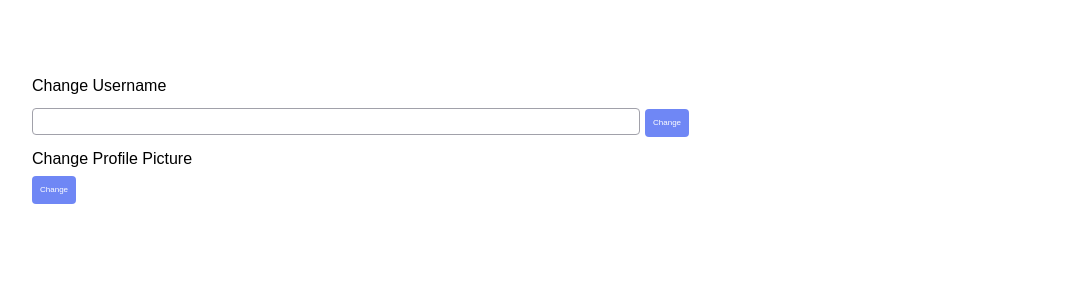
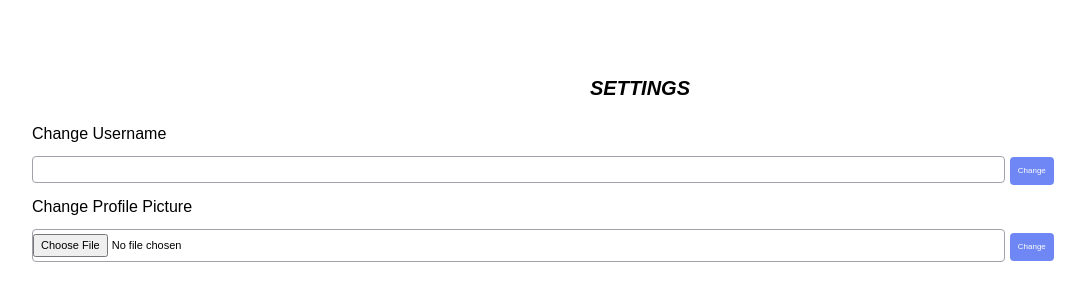
Before and after one commit to CodeworksThesis/FitPass, a React (Create React App) app in the folder client/: page /settings in a window 1280 px wide. Shown: the part 182-482 px from the top of the page, without its empty margins (32-1117 px from the left). Built offline with nearby package versions, Linux system fonts and the light colour scheme; no server answers.

Commit message:
profile pic updates

```diff
--- a/client/src/pages/Settings.tsx
+++ b/client/src/pages/Settings.tsx
@@ -1,4 +1,4 @@
-import React, { useState } from 'react'
+import React, { useState, useEffect } from 'react'
 import { Popup } from '../components/Popup'
 import { useAuth0 } from '@auth0/auth0-react'
 
@@ -6,10 +6,14 @@ export const Settings = () => {
 
     const [openMessage, setOpenMessage] = useState<boolean>(false)
     const [nickname, setNickname] = useState('')
+    const [profilePic, setProfilePic] = useState('')
+    const [selectedImage, setSelectedImage] = useState('')
+    const [previewSource, setPreviewSource] = useState<any | null>(null);
     const { user } = useAuth0()
     const userId = user?.sub
 
-    const handleChange = (e: any) => {
+
+    const handleUsernameChange = (e: any) => {
         console.log(nickname)
         e.preventDefault();
         console.log('this is userId', userId)
@@ -42,23 +46,74 @@ export const Settings = () => {
         setOpenMessage(true);
     }
 
+    // const changeProfilePic = async (id: string) => {
+
+    //     try {
+    //         const response = await fetch(`http://localhost:3001/change/pic/${id}`, {
+    //             method: 'PATCH',
+    //             headers: {
+    //                 'Content-Type': 'application/json'
+    //             },
+    //             body: JSON.stringify({ picture })
+    //         })
+    //         console.log('this is pic response', response)
+    //         const data = await response.json()
+    //         return data;
+    //     }
+    //     catch (e) {
+    //         console.log(e)
+    //     }
+    // }
+
+    const handlePicChange = (e: any) =>{
+        const file = e.target.files[0]
+        previewFile(file)
+    }
+
+    const previewFile = (file: any) =>{
+        const reader = new FileReader();
+        reader.readAsDataURL(file);
+        reader.onloadend = () => {
+            setPreviewSource(reader.result)
+        }
+
+
+    }
+
+
+
+    const handleSubmitPicture = (e: any) => {
+        e.preventDefault();
+        if(!selectedImage) return;
+    }
 
     return (
 
         <div>
             <div className='mt-[20%] ml-[5%]'>
+                <h2 className='italic font-bold text-xl text-center mb-[20px]'>SETTINGS</h2>
                 <h1>Change Username</h1>
                 <form className='mt-[10px]'
-                    onSubmit={handleChange}
+                    onSubmit={handleUsernameChange}
                 >
-                    <input className='border border-zinc-400 py-[4px] text-[11px] rounded w-[50%]' type='text' name='nickname' onChange={e => setNickname(e.target.value)} value={nickname} />
+                    <input className='border border-zinc-400 py-[4px] text-[11px] rounded w-[80%]' type='text' name='nickname' onChange={e => setNickname(e.target.value)} value={nickname} />
                     <button type='submit'
                         className='bg-[#6f87f5] text-white py-2 px-2 rounded text-[8px] ml-[5px]'
                     >Change</button>
                 </form >
                 <h1 className='mt-[10px]'>Change Profile Picture</h1>
-                <button className='bg-[#6f87f5] text-white py-2 px-2 rounded text-[8px] mt-[5px]'
+                {/* <button className='bg-[#6f87f5] text-white py-2 px-2 rounded text-[8px] mt-[5px]'
+                    >Change</button> */}
+                <form className='mt-[10px]' onSubmit={handleSubmitPicture}>
+                    <input className='border border-zinc-400 py-[4px] text-[11px] rounded w-[80%]' type='file' name='pic' onChange={handlePicChange} value={profilePic} />
+                    <button type='submit'
+                        className='bg-[#6f87f5] text-white py-2 px-2 rounded text-[8px] ml-[5px]'
                     >Change</button>
+                </form >
+                {previewSource && (
+                    <img className='h-[300px] w-[300px]' src={previewSource}/>
+                )}
+
             </div>
             {openMessage && <Popup setOpenMessage={setOpenMessage} />}
         </div>
```
Also changed, not shown: 2 other files (tests, documents, lock files or other folders).
